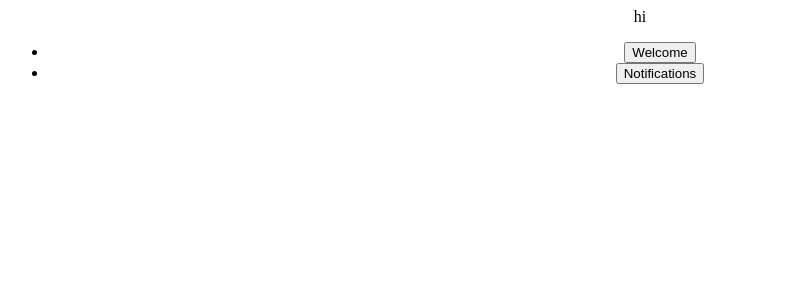
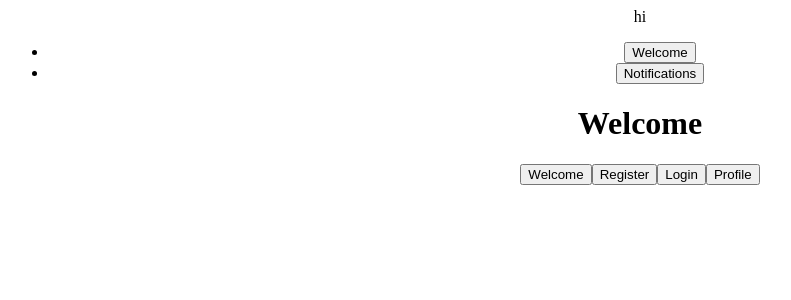
Before and after one commit to BrandonMCarlson/Socialmediauserstory-Front-End, a React (Create React App) app: page / in a window 1280 px wide. Shown: the top 300 px of the page, without its empty margins (0-791 px from the left). Built offline with nearby package versions, Linux system fonts and the light colour scheme; no server answers.

Commit message:
Create skeleton of pages for site

```diff
--- a/src/App.jsx
+++ b/src/App.jsx
@@ -4,6 +4,10 @@ import axios from "axios";
 import MainHeader from "./components/MainHeader";
 import { Route, Routes } from "react-router";
 import jwtDecode from "jwt-decode";
+import Welcome from "./components/pages/Welcome";
+import Profile from "./components/pages/Profile";
+import Login from "./components/pages/Login";
+import Register from "./components/pages/Register";
 
 function App() {
   const [user, setUser] = useState([]);
@@ -46,7 +50,17 @@ function App() {
   return (
     <div className="App">
       hi
+
       <MainHeader />
+      <main>
+        <Routes>
+          <Route path="/" element={<Welcome/>}></Route>
+          <Route path="login" element={<Login/>}></Route>
+          <Route path="register" element={<Register/>}></Route>
+          <Route path="profile" element={<Profile/>}></Route>
+        </Routes>
+      </main>
+
     </div>
   );
 }
--- /dev/null
+++ b/src/components/Button.jsx
@@ -0,0 +1,15 @@
+import React, { useState, useEffect } from 'react';
+import {Link} from "react-router-dom";
+
+const Button = () => {
+    return (
+        <div>
+           <Link to="/"><button>Welcome</button></Link>
+            <Link to="/register"><button>Register</button></Link>
+            <Link to="/login"><button>Login</button></Link>
+            <Link to="/profile"><button>Profile</button></Link>
+        </div>
+     );
+}
+
+export default Button;
--- a/src/components/mainHeader.jsx
+++ b/src/components/mainHeader.jsx
@@ -14,7 +14,7 @@ const MainHeader = ({ user }) => {
                         </NavLink>
                     </li>
                     <li>
-                        <NavLink activeclassname="active" to="/welcome">
+                        <NavLink activeclassname="active" to="/notifications">
                             <button>Notifications</button>
                         </NavLink>
                     </li>
--- /dev/null
+++ b/src/components/pages/Login.jsx
@@ -0,0 +1,14 @@
+import React, { useState, useEffect } from "react";
+import { Route, Routes } from "react-router";
+import Button from "../Button";
+
+const Login = () => {
+    return (
+        <div>
+            <h1>Login</h1>
+            <Button/>
+        </div>
+     );
+}
+
+export default Login;
--- /dev/null
+++ b/src/components/pages/Profile.jsx
@@ -0,0 +1,14 @@
+import React, { useState, useEffect } from "react";
+import { Route, Routes } from "react-router";
+import Button from "../Button";
+
+const Profile = () => {
+    return (
+        <div>
+            <h1>Profile</h1>
+            <Button/>
+        </div>
+     );
+}
+
+export default Profile;
--- /dev/null
+++ b/src/components/pages/Register.jsx
@@ -0,0 +1,14 @@
+import React, { useState, useEffect } from "react";
+import { Route, Routes } from "react-router";
+import Button from "../Button";
+
+const Register = () => {
+    return (
+        <div>
+            <h1>Register</h1>
+            <Button/>
+        </div>
+     );
+}
+
+export default Register;
--- /dev/null
+++ b/src/components/pages/Welcome.jsx
@@ -0,0 +1,14 @@
+import React, { useState, useEffect } from "react";
+import { Route, Routes } from "react-router";
+import Button from "../Button";
+
+const Welcome = () => {
+    return (
+        <div>
+            <h1>Welcome</h1>
+            <Button/>
+        </div>
+     );
+}
+
+export default Welcome;
```
